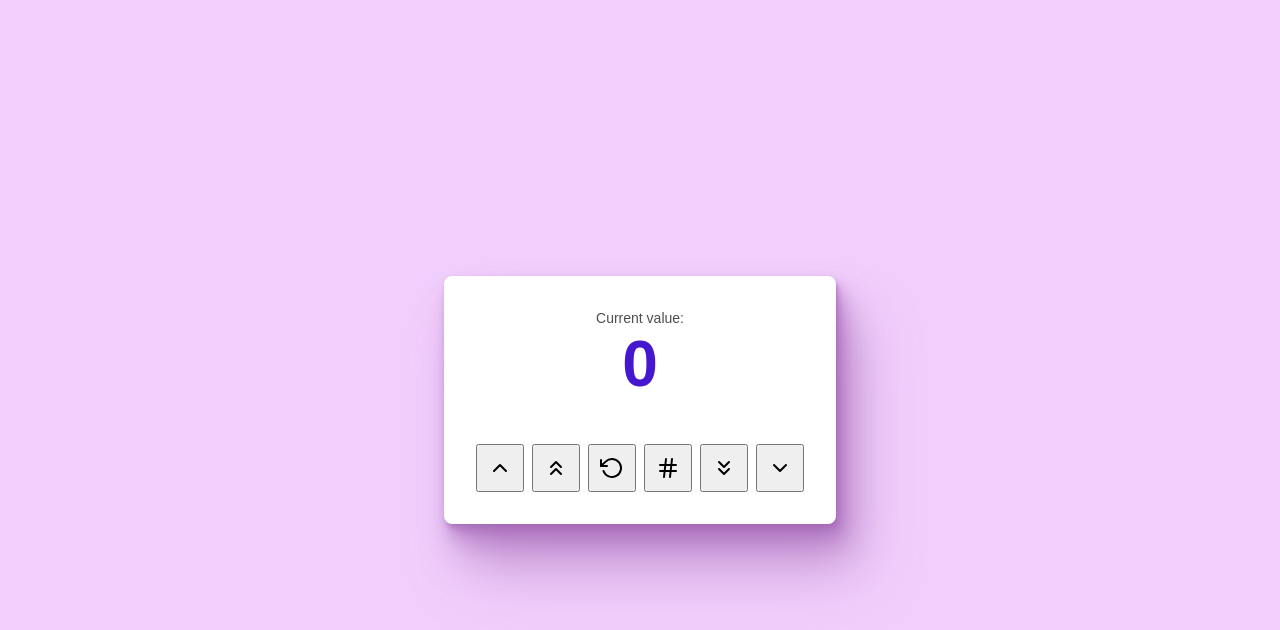
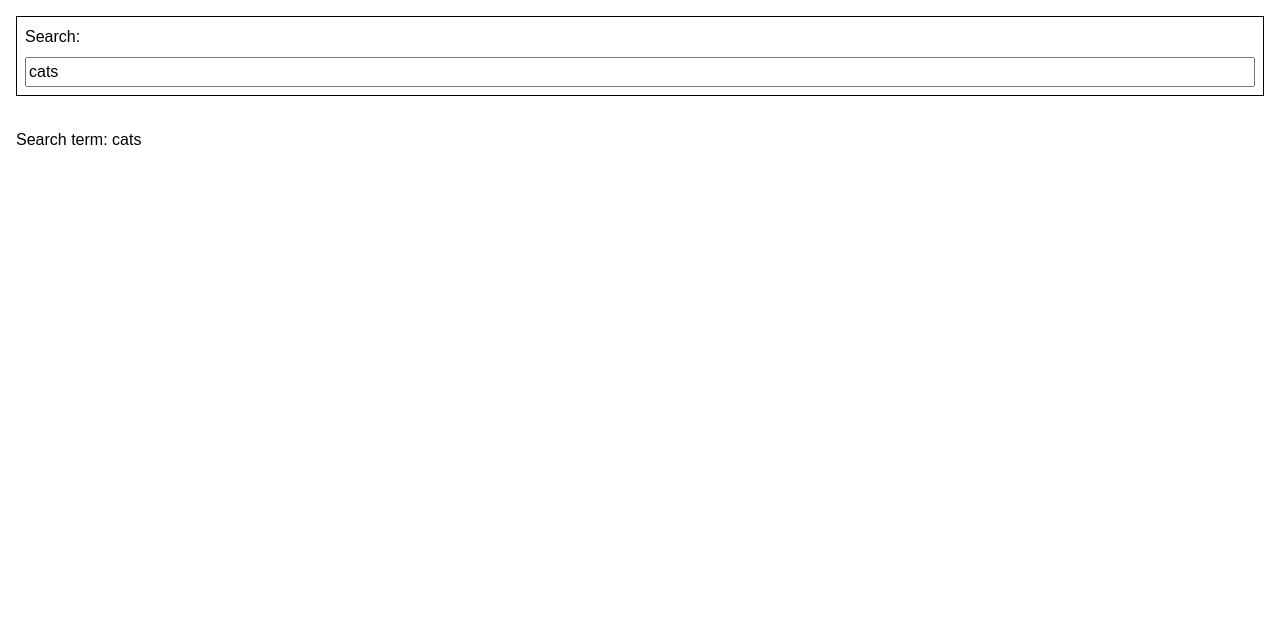
Before and after one commit to simotae14/react-joy-exercises, a React (Create React App) app: page / in a window 1280 px wide. Shown: the top 630 px of the page. Built offline with nearby package versions, Linux system fonts and the light colour scheme; a web font is replaced by a local one.

Commit message:
42 Forms - Data binding

```diff
--- a/src/App.js
+++ b/src/App.js
@@ -1,7 +1,28 @@
-import Counter from './Counter';
+import React from 'react';
 
-function App() {
-  return <Counter />;
+function SearchForm() {
+  const [searchTerm, setSearchTerm] = React.useState('cats');
+
+  return (
+    <>
+      <form>
+        <label htmlFor="search-input">
+          Search:
+        </label>
+        <input
+          type="text"
+          id="search-input"
+          value={searchTerm}
+          onChange={(event) => {
+            setSearchTerm(event.target.value);
+          }}
+        />
+      </form>
+      <p>
+        Search term: {searchTerm}
+      </p>
+    </>
+  );
 }
 
-export default App;
+export default SearchForm;
--- a/src/Counter.js
+++ /dev/null
@@ -1,96 +0,0 @@
-import React from 'react';
-import { ChevronUp, ChevronsUp, ChevronDown, ChevronsDown, RotateCcw, Hash } from 'react-feather'
-
-const clamp = (val, min = 0, max = 1) => {
-  if (min > max) {
-    [min, max] = [max, min];
-  }
-
-  return Math.max(min, Math.min(max, val));
-};
-
-function Counter({ initialVal = 0 }) {
-  const [count, setCount] = React.useState(initialVal);
-
-  return (
-    <div className="wrapper">
-      <p>
-        <span>Current value:</span>
-        <span className="count">
-          {count}
-        </span>
-      </p>
-      <div className="button-row">
-        <button
-          onClick={() =>
-            setCount(count + 1)
-          }
-        >
-          <ChevronUp />
-          <span className="visually-hidden">
-            Increase slightly
-          </span>
-        </button>
-        <button
-          onClick={() =>
-            setCount(count + 10)
-          }
-        >
-          <ChevronsUp />
-          <span className="visually-hidden">
-            Increase a lot
-          </span>
-        </button>
-        <button
-          onClick={() =>
-            setCount(initialVal)
-          }
-        >
-          <RotateCcw />
-          <span className="visually-hidden">
-            Reset
-          </span>
-        </button>
-        <button
-          onClick={() => {
-            const nextCount = clamp(
-              Math.ceil(
-                Math.random() * 100
-              ),
-              1,
-              100
-            );
-            setCount(nextCount);
-          }}
-        >
-          <Hash />
-          <span className="visually-hidden">
-            Set to random value
-          </span>
-        </button>
-        <button
-          onClick={() =>
-            setCount(count - 10)
-          }
-        >
-          <ChevronsDown />
-          <span className="visually-hidden">
-            Decrease a lot
-          </span>
-        </button>
-        <button
-          onClick={() =>
-            setCount(count - 1)
-          }
-        >
-          <ChevronDown />
-          <span className="visually-hidden">
-            Decrease slightly
-          </span>
-        </button>
-      </div>
-    </div>
-  );
-}
-
-export default Counter;
--- a/src/styles.css
+++ b/src/styles.css
@@ -1,81 +1,14 @@
-:root {
-  --shadow-color: 286deg 36% 56%;
-  --shadow-elevation-low:
-    0.3px 0.5px 0.7px hsl(var(--shadow-color) / 0.34),
-    0.4px 0.8px 1px -1.2px hsl(var(--shadow-color) / 0.34),
-    1px 2px 2.5px -2.5px hsl(var(--shadow-color) / 0.34);
-  --shadow-elevation-medium:
-    0.3px 0.5px 0.7px hsl(var(--shadow-color) / 0.36),
-    0.8px 1.6px 2px -0.8px hsl(var(--shadow-color) / 0.36),
-    2.1px 4.1px 5.2px -1.7px hsl(var(--shadow-color) / 0.36),
-    5px 10px 12.6px -2.5px hsl(var(--shadow-color) / 0.36);
-  --shadow-elevation-high:
-    0.3px 0.5px 0.7px hsl(var(--shadow-color) / 0.34),
-    1.5px 2.9px 3.7px -0.4px hsl(var(--shadow-color) / 0.34),
-    2.7px 5.4px 6.8px -0.7px hsl(var(--shadow-color) / 0.34),
-    4.5px 8.9px 11.2px -1.1px hsl(var(--shadow-color) / 0.34),
-    7.1px 14.3px 18px -1.4px hsl(var(--shadow-color) / 0.34),
-    11.2px 22.3px 28.1px -1.8px hsl(var(--shadow-color) / 0.34),
-    17px 33.9px 42.7px -2.1px hsl(var(--shadow-color) / 0.34),
-    25px 50px 62.9px -2.5px hsl(var(--shadow-color) / 0.34);
+form {
+  padding: 8px;
+  border: 1px solid;
+  margin-bottom: 32px;
 }
-
-body {
-  background-color: #F1CFFC;
+label {
+  display: block;
+  margin-bottom: 8px;
+  font-weight: 400;
 }
-#root {
-  height: 100%;
-  display: flex;
-  flex-direction: column;
-  justify-content: center;
-  align-items: center;
+input {
+  display: block;
+  width: 100%;
 }
-
-.wrapper {
-  display: flex;
-  flex-direction: column;
-  align-items: center;
-  justify-content: center;
-  gap: 32px;
-  padding: 32px;
-  border-radius: 8px;
-  background: white;
-  box-shadow: var(--shadow-elevation-high);
-}
-p {
-  font-size: 0.875rem;
-  color: hsl(0deg 0% 30%);
-  text-align: center;
-}
-p span {
-  display: block;
-}
-.count {
-  margin-top: -0.2em;
-  font-size: 4rem;
-  font-weight: bold;
-  color: hsl(255deg 80% 45%);
-}
-.button-row {
-  display: flex;
-  gap: 8px;
-}
-.button-row button {
-  display: grid;
-  place-content: center;
-  width: 48px;
-  height: 48px;
-}
-button svg {
-  display: block;
-}
-
-.visually-hidden {
-  clip: rect(0 0 0 0);
-  clip-path: inset(50%);
-  height: 1px;
-  overflow: hidden;
-  position: absolute;
-  white-space: nowrap;
-  width: 1px;
-}
```
